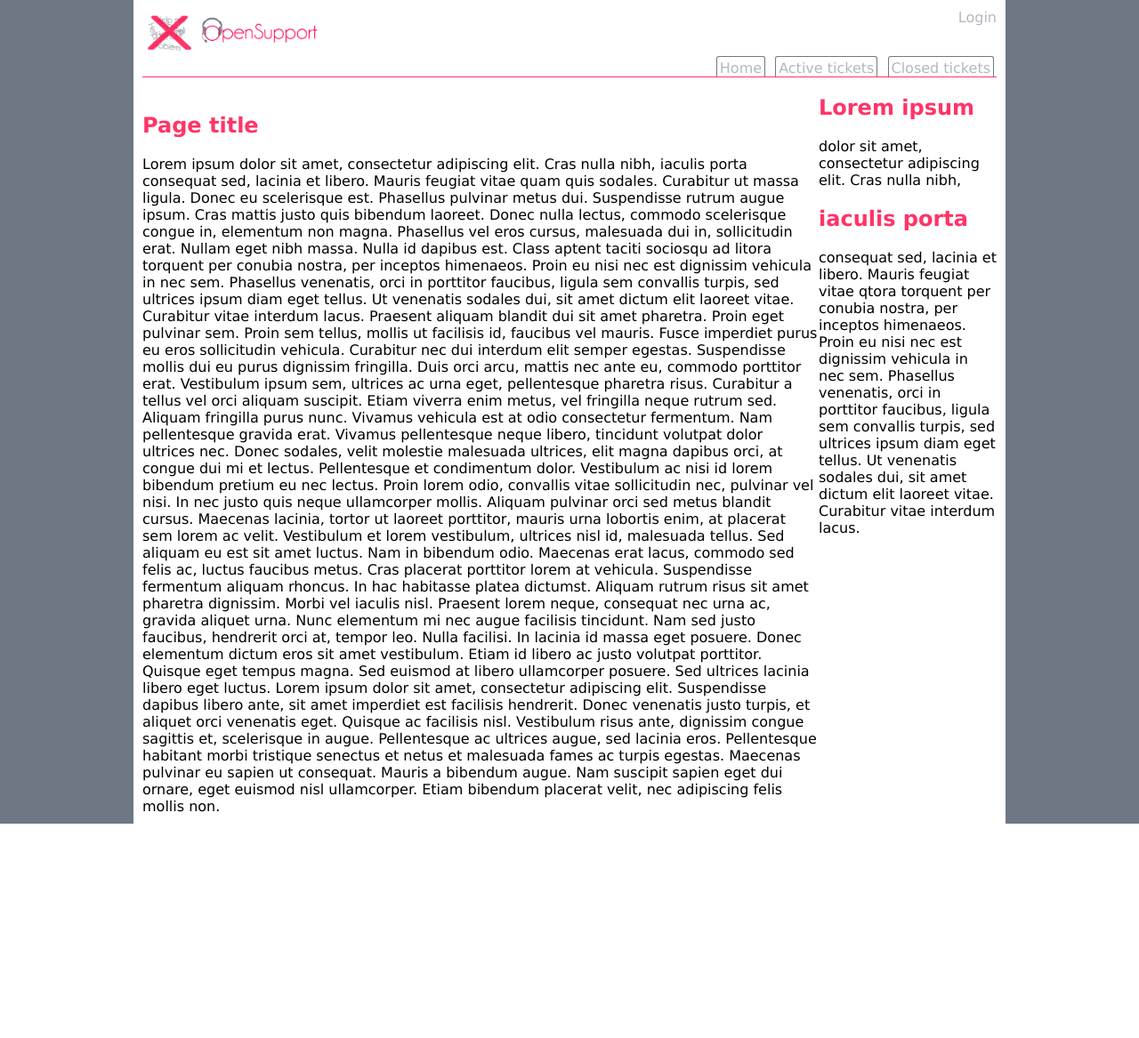
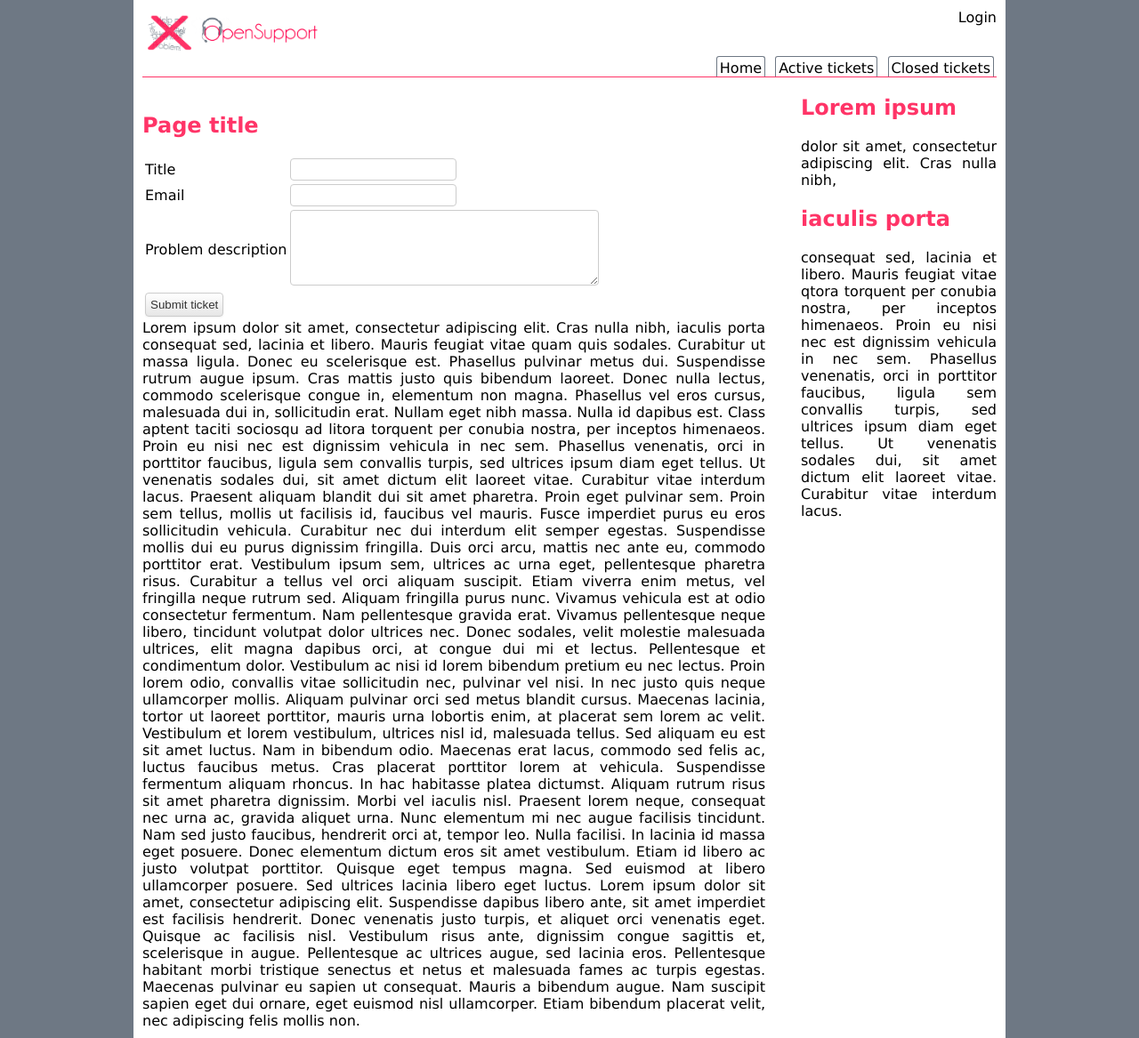
Before and after one commit to albertvision/OpenSupport, a PHP site: page /project/views/bg/design.php in a window 1280 px wide. Shown: the whole page at 89% size. Before the commit the page ends 926 px from the top, so only its background shows below. Run offline with PHP 8.4, Linux system fonts and the light colour scheme; style sheets or scripts are compiled from the project's sources; some libraries are stand-ins or nearby versions.

Commit message:
Worked up a form
Might take a lot more time to finish it up.

```diff
--- a/project/views/bg/design.php
+++ b/project/views/bg/design.php
@@ -18,6 +18,14 @@
                 <!--Content should always be longer than sidebar-->
                 <div id="leftbar">
                     <h2>Page title</h2>
+                    <form method="post">
+                        <table>
+                            <tr><td>Title</td><td><input type="text" name="title"></td></tr>
+                            <tr><td>Email</td><td><input type="email" name="email"></td></tr>
+                            <tr><td>Problem description</td><td><textarea rows="5" cols="40"></textarea></td></tr>
+                            <tr><td colspan="2"> <input type="submit" name="act" value="Submit ticket"></td></tr>
+                        </table>
+                    </form>
                     Lorem ipsum dolor sit amet, consectetur adipiscing elit. Cras nulla nibh, iaculis porta consequat sed, lacinia et libero. Mauris feugiat vitae quam quis sodales. Curabitur ut massa ligula. Donec eu scelerisque est. Phasellus pulvinar metus dui. Suspendisse rutrum augue ipsum. Cras mattis justo quis bibendum laoreet. Donec nulla lectus, commodo scelerisque congue in, elementum non magna. Phasellus vel eros cursus, malesuada dui in, sollicitudin erat. Nullam eget nibh massa. Nulla id dapibus est. Class aptent taciti sociosqu ad litora torquent per conubia nostra, per inceptos himenaeos. Proin eu nisi nec est dignissim vehicula in nec sem. Phasellus venenatis, orci in porttitor faucibus, ligula sem convallis turpis, sed ultrices ipsum diam eget tellus. Ut venenatis sodales dui, sit amet dictum elit laoreet vitae. Curabitur vitae interdum lacus.
 
                     Praesent aliquam blandit dui sit amet pharetra. Proin eget pulvinar sem. Proin sem tellus, mollis ut facilisis id, faucibus vel mauris. Fusce imperdiet purus eu eros sollicitudin vehicula. Curabitur nec dui interdum elit semper egestas. Suspendisse mollis dui eu purus dignissim fringilla. Duis orci arcu, mattis nec ante eu, commodo porttitor erat. Vestibulum ipsum sem, ultrices ac urna eget, pellentesque pharetra risus. Curabitur a tellus vel orci aliquam suscipit. Etiam viverra enim metus, vel fringilla neque rutrum sed. Aliquam fringilla purus nunc. Vivamus vehicula est at odio consectetur fermentum. Nam pellentesque gravida erat.
--- a/public/css/style.less
+++ b/public/css/style.less
@@ -7,7 +7,7 @@ body{
     margin: 0;
 }
 a {
-    color: @link;
+    color: black;
     text-decoration: none;
 }
 a:hover {
@@ -47,14 +47,17 @@ nav {
 
     }
     a:hover{
-        background-color:@link;
+        background-color:@special;
         color:white;
     }
 }
 #page{
+
+    text-align:justify;
     border-top:1px solid @special;
     #leftbar{
-        width:760px;
+        margin-right:40px;
+        width:700px;
         display:inline;
         float:left;
 
@@ -70,3 +73,27 @@ nav {
 h2{
     color:@special;
 }
+input[type="text"],input[type="email"],textarea{
+    box-shadow: 0;
+    padding:4px;
+    border:1px solid #CCCCCC;
+
+    border-radius:4px;
+}
+input[type="text"]:focus,input[type="email"]:focus,textarea:focus{
+    box-shadow:0 1px 1px lighten(@link,10%) inset, 0 0 6px lighten(@link,10%);
+}
+input[type="submit"]{
+    border:1px solid #ccc;
+    padding:5px;
+    border-radius:4px;
+    color:#333333;
+    background:linear-gradient(to bottom, #FFFFFF, #E6E6E6);
+    box-shadow:0 1px 0 rgba(255, 255, 255, 0.2) inset, 0 1px 2px rgba(0, 0, 0, 0.05)
+}
+input[type="submit"]:hover{
+    color:#333;
+    text-shadow:0 1px 1px rgba(255, 255, 255, 0.75);
+    background:linear-gradient(to bottom, darken(#FFFFFF,7%), darken(#E6E6E6,7%));
+
+}
```
